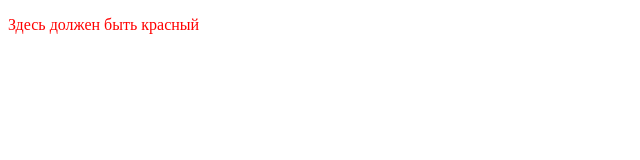
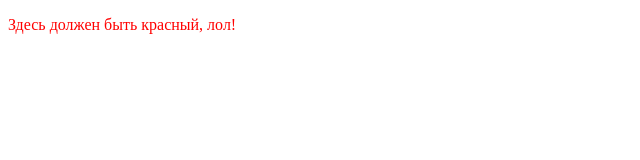
Before and after one commit to Candidmsk/Learning-to-work-with-Git, a plain HTML site: page index.html in a window 1280 px wide. Shown: the full height of the page, 0-640 px from the left. Drawn offline with Linux system fonts and the light colour scheme.

Commit message:
Добавление рандомного текста в тестовой ветке для слияния

```diff
--- a/index.html
+++ b/index.html
@@ -8,6 +8,6 @@
     <link rel="stylesheet" href="style.css">
 </head>
 <body>
-    <div class="comment"><p>Здесь должен быть красный</p></div>
+    <div class="comment"><p>Здесь должен быть красный, лол!</p></div>
 </body>
 </html>
```
